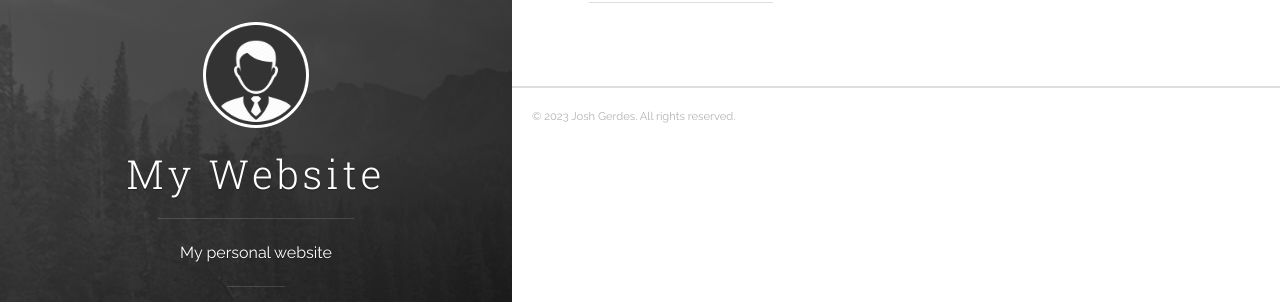
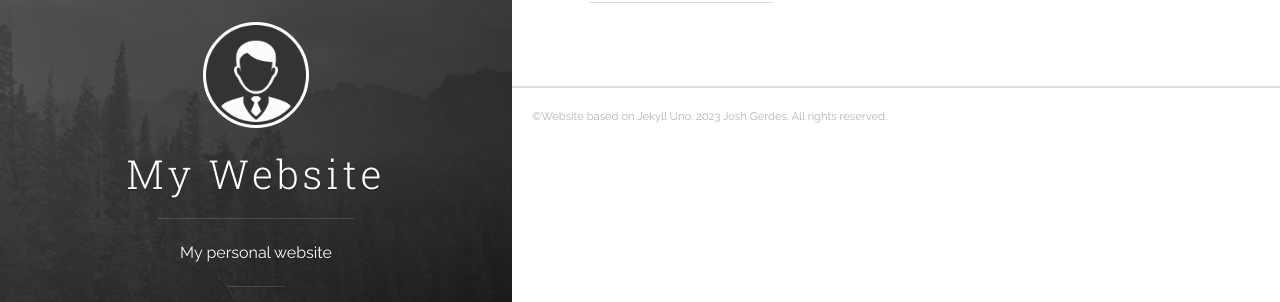
Before and after one commit to katrinplaumann/katrinplaumann.github.io, a Jekyll site: the page built from index.html, in a window 1280 px wide. Shown: the part 255-557 px from the top of the page. Built offline with Jekyll 4.4.1, drawn with Linux system fonts in a browser that asks for light colours; the list of posts is cut into pages by our own code.

Commit message:
Update footer.html

```diff
--- a/_includes/footer.html
+++ b/_includes/footer.html
@@ -1,5 +1,5 @@
 <footer class="footer">
-  <span class="footer__copyright">&copy; {{ site.time | date: '%Y' }} {{ site.author.name }}. All rights reserved.</span>
+  <span class="footer__copyright">&copy;Website based on Jekyll Uno. {{ site.time | date: '%Y' }} {{ site.author.name }}. All rights reserved.</span>
 </footer>
 
 <script type="text/javascript" src="https://ajax.googleapis.com/ajax/libs/jquery/3.3.1/jquery.min.js"></script>
```
